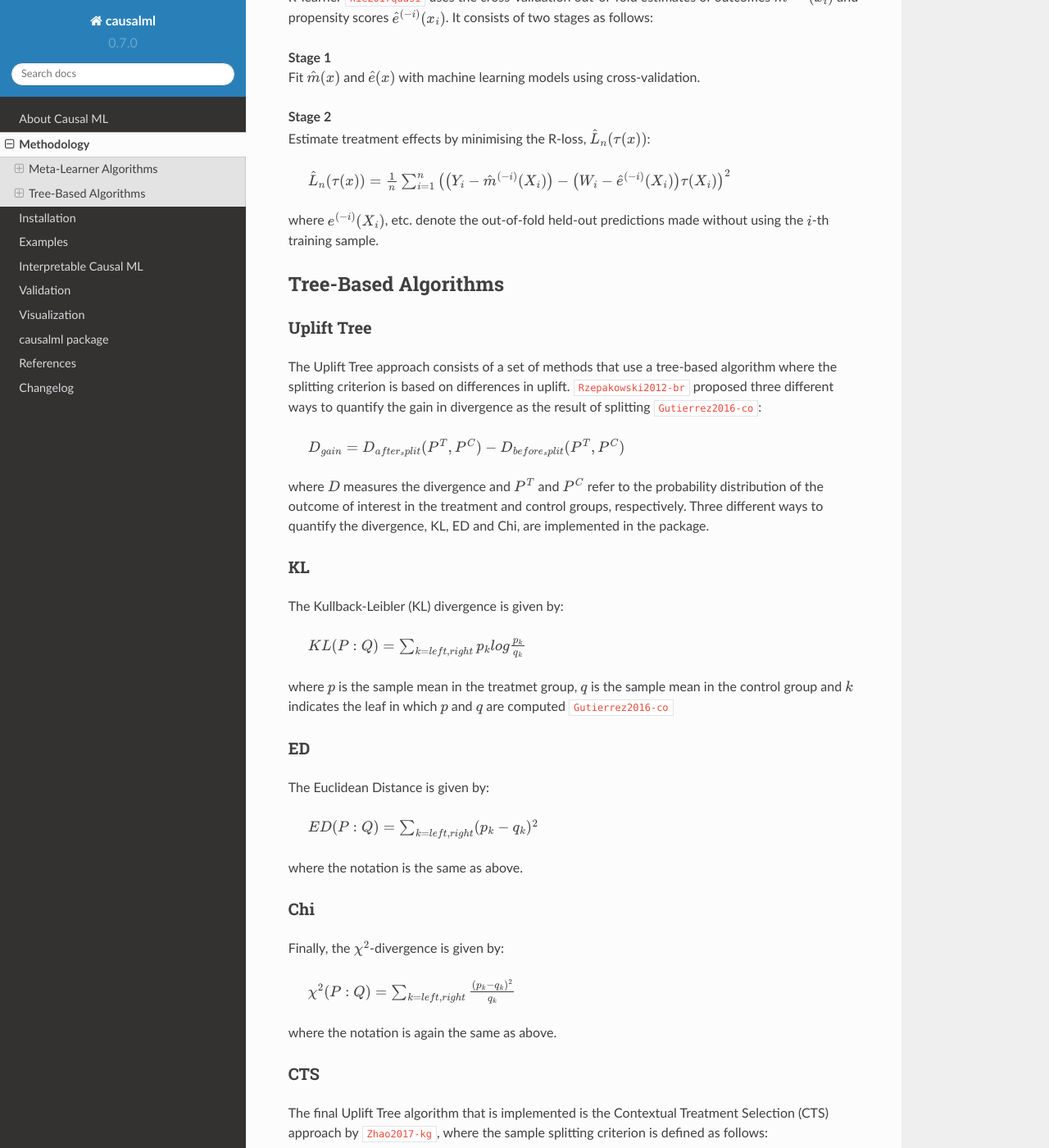
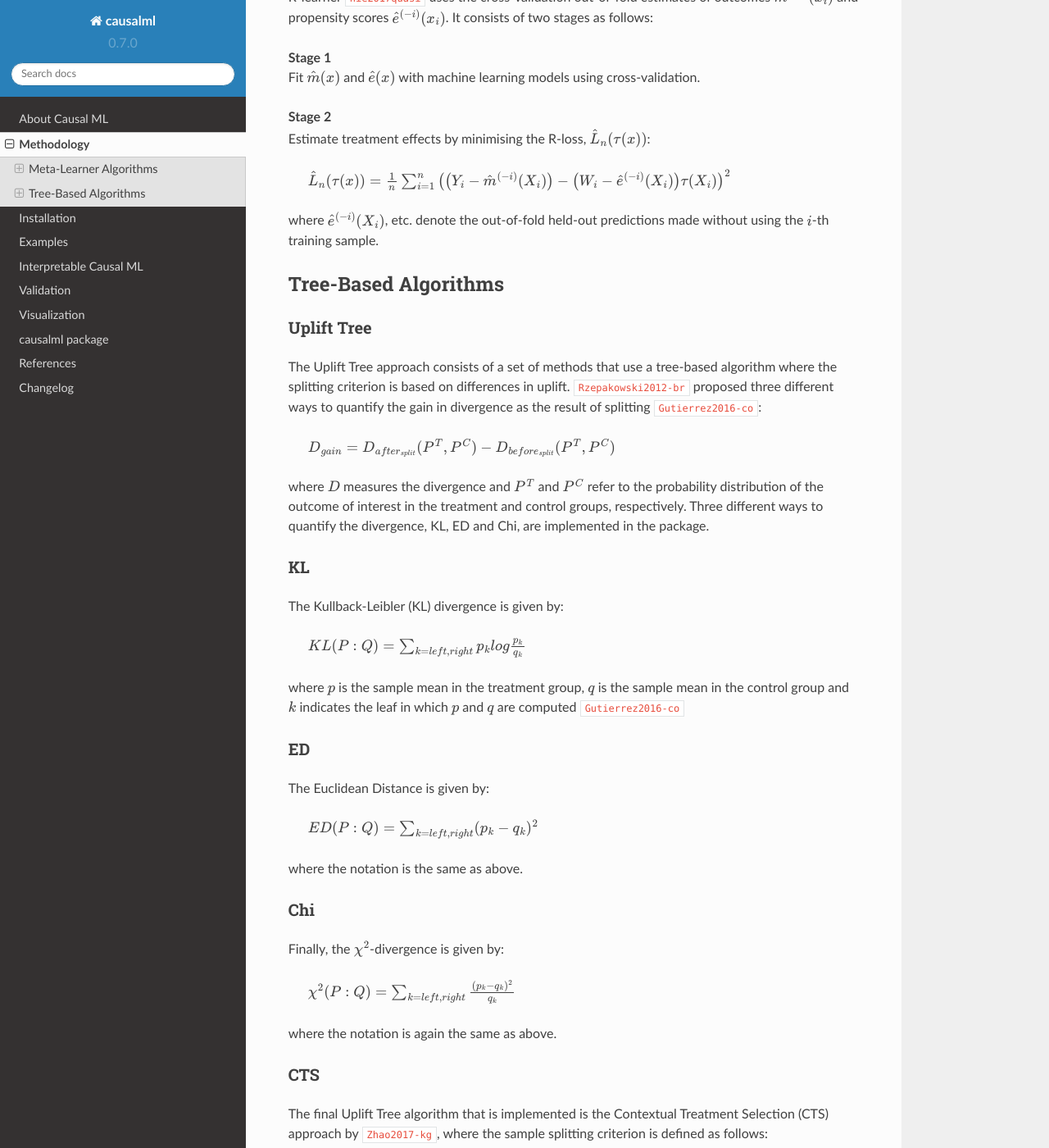
Before and after one commit to uber/causalml, a Sphinx documentation site: the page built from docs/methodology.rst, in a window 1280 px wide and 1400 px high, scrolled down 2311 px. Shown: the whole window at 82% size. Built offline with Sphinx 7.4.7 and the Read the Docs theme 2.0.0, drawn with Linux system fonts in a browser that asks for light colours; cross-references to code outside the pages are shown as plain code; some of the changed text lies outside the part shown.

Commit message:
Update methodology.rst (#151)
Fix typos.

```diff
--- a/docs/methodology.rst
+++ b/docs/methodology.rst
@@ -69,7 +69,7 @@
 | Impute the user level treatment effects, :math:`D^1_i` and :math:`D^0_j` for user :math:`i` in the treatment group based on :math:`\mu_0(x)`, and user :math:`j` in the control groups based on :math:`\mu_1(x)`:
 |
 |   :math:`D^1_i = Y^1_i - \hat\mu_0(X^1_i)`, and
-|   :math:`D^0_i = \hat\mu_1(X^0_i)` - Y^0_i
+|   :math:`D^0_i = \hat\mu_1(X^0_i) - Y^0_i`
 |
 | then estimate :math:`\tau_1(x) = E[D^1|X=x]`, and :math:`\tau_0(x) = E[D^0|X=x]` using machine learning models.
 |
@@ -94,7 +94,7 @@
 |
 |   :math:`\hat{L}_n(\tau(x)) = \frac{1}{n} \sum^n_{i=1}\big(\big(Y_i - \hat{m}^{(-i)}(X_i)\big) - \big(W_i - \hat{e}^{(-i)}(X_i)\big)\tau(X_i)\big)^2`
 |
-| where :math:`e^{(-i)}(X_i)`, etc. denote the out-of-fold held-out predictions made without using the :math:`i`-th training sample.
+| where :math:`\hat{e}^{(-i)}(X_i)`, etc. denote the out-of-fold held-out predictions made without using the :math:`i`-th training sample.
 
 
 Tree-Based Algorithms
@@ -105,7 +105,7 @@
 
 The Uplift Tree approach consists of a set of methods that use a tree-based algorithm where the splitting criterion is based on differences in uplift. :cite:`Rzepakowski2012-br` proposed three different ways to quantify the gain in divergence as the result of splitting :cite:`Gutierrez2016-co`:
 
-   :math:`D_{gain} = D_{after_split} (P^T, P^C) - D_{before_split}(P^T, P^C)`
+   :math:`D_{gain} = D_{after_{split}} (P^T, P^C) - D_{before_{split}}(P^T, P^C)`
 
 where :math:`D` measures the divergence and :math:`P^T` and :math:`P^C` refer to the probability distribution of the outcome of interest in the treatment and control groups, respectively. Three different ways to quantify the divergence, KL, ED and Chi, are implemented in the package.
 
@@ -115,7 +115,7 @@
 
    :math:`KL(P : Q) = \sum_{k=left, right}p_klog\frac{p_k}{q_k}`
 
-where :math:`p` is the sample mean in the treatmet group, :math:`q` is the sample mean in the control group and :math:`k` indicates the leaf in which :math:`p` and :math:`q` are computed :cite:`Gutierrez2016-co`
+where :math:`p` is the sample mean in the treatment group, :math:`q` is the sample mean in the control group and :math:`k` indicates the leaf in which :math:`p` and :math:`q` are computed :cite:`Gutierrez2016-co`
 
 ED
 ~~~
```
